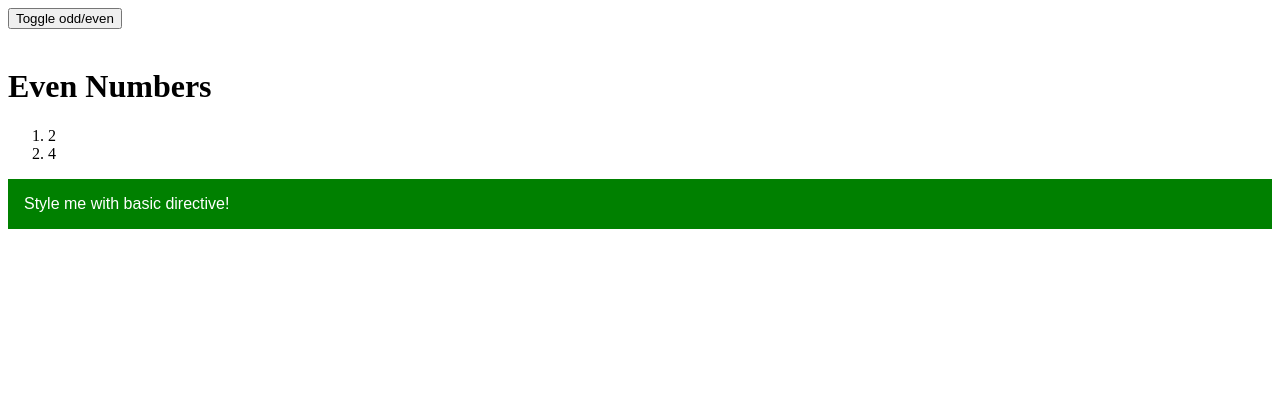
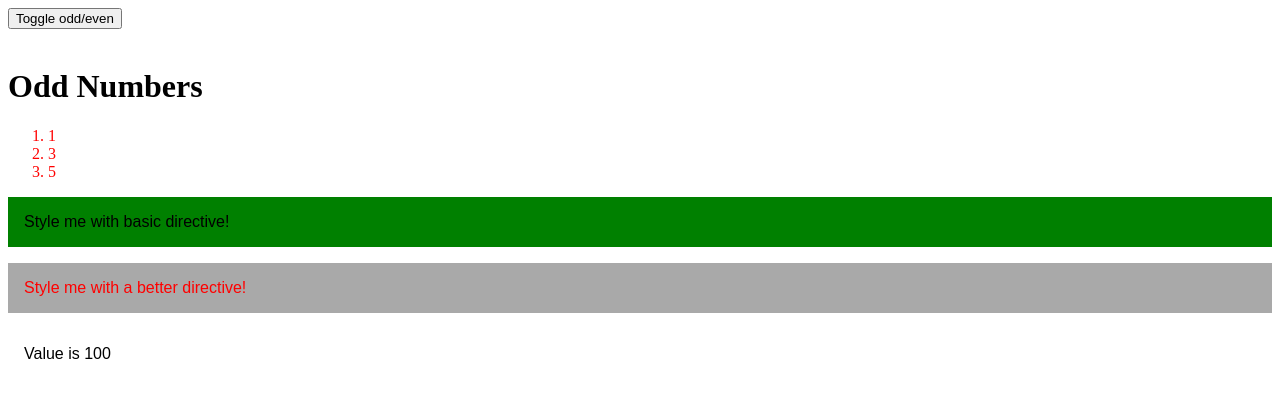
Before and after one commit to MattBilyeu/coding-practice, an Angular app in the folder angular-course/: page / in a window 1280 px wide. Both pictures are taken after a click on the button "Toggle odd/even". Shown: the top 398 px of the page. Built offline with nearby package versions, Linux system fonts and the light colour scheme.

Commit message:
Directives
Brushing up on directives

```diff
--- a/angular-course/src/app/app.component.css
+++ b/angular-course/src/app/app.component.css
@@ -4,6 +4,6 @@
 
 p {
     padding: 1rem;
-    color: white;
+    /* color: white; */
     font-family: sans-serif
 }
--- a/angular-course/src/app/app.component.html
+++ b/angular-course/src/app/app.component.html
@@ -3,7 +3,7 @@
     <div class="col-xs-12">
       <button class="btn btn-primary" (click)="onlyOdd = !onlyOdd">Toggle odd/even</button>
       <br><br>
-      <div *ngIf="onlyOdd">
+      <!-- <div *ngIf="onlyOdd">
         <h1>Odd Numbers</h1>
         <ol class="list-group">
           <li class="list-group-item" *ngFor="let odd of oddNumbers" [ngClass]="{odd: odd % 2 !== 0}">
@@ -18,9 +18,23 @@
             {{ even }}
           </li>
         </ol>
+      </div> -->
+      <div *appUnless="onlyOdd">
+        <h1>Odd Numbers</h1>
+        <ol class="list-group">
+          <li class="list-group-item" *ngFor="let odd of oddNumbers" [ngClass]="{odd: odd % 2 !== 0}">
+            {{ odd }}
+          </li>
+        </ol>
       </div>
     </div>
     <p appBasicHighlight>Style me with basic directive!</p>
-    <p appBetterHighlight>Style me with a better directive!</p>
+    <p appBetterHighlight [primaryColor]="'red'" [secondaryColor]="'darkgrey'">Style me with a better directive!</p>
+    <div [ngSwitch]="value">
+      <p *ngSwitchCase="5">Value is 5</p>
+      <p *ngSwitchCase="10">Value is 10</p>
+      <p *ngSwitchCase="100">Value is 100</p>
+      <p *ngSwitchDefault>Value is Default</p>
+    </div>
   </div>
 </div>
--- a/angular-course/src/app/app.component.ts
+++ b/angular-course/src/app/app.component.ts
@@ -1,14 +1,25 @@
-import { Component } from '@angular/core';
+import { Component, OnInit } from '@angular/core';
 import { CommonModule } from '@angular/common';
 
 @Component({
   selector: 'app-root',
   templateUrl: './app.component.html',
-  styleUrl: './app.component.css'
+  styleUrls: ['./app.component.css']
 })
-export class AppComponent {
+export class AppComponent implements OnInit {
   title = 'angular-course';
   evenNumbers = [2, 4];
   oddNumbers = [1, 3, 5];
-  onlyOdd = true
+  onlyOdd = true;
+  value = 10;
+
+  ngOnInit() {
+    console.log('Initialized')
+    const array = [5, 10, 100];
+    setInterval(()=> {
+      let i = Math.floor(Math.random()*3);
+      console.log('Interval: ', array[i])
+      this.value = array[i]
+    }, 2000)
+  }
 }
--- a/angular-course/src/app/app.module.ts
+++ b/angular-course/src/app/app.module.ts
@@ -6,12 +6,14 @@ import { AppComponent } from './app.component';
 import { CommonModule } from '@angular/common';
 import { BasicHighlightDirective } from './shared/basic-highlight.directive';
 import { BetterHighlightDirective } from './shared/better-highlight.directive';
+import { UnlessDirective } from './shared/unless.directive';
 
 @NgModule({
   declarations: [
     AppComponent,
     BasicHighlightDirective,
-    BetterHighlightDirective
+    BetterHighlightDirective,
+    UnlessDirective
   ],
   imports: [
     BrowserModule,
--- a/angular-course/src/app/shared/better-highlight.directive.ts
+++ b/angular-course/src/app/shared/better-highlight.directive.ts
@@ -1,25 +1,34 @@
+import { Input } from '@angular/core';
 import { Directive, ElementRef, HostBinding, HostListener, OnInit, Renderer2 } from '@angular/core';
 
 @Directive({
   selector: '[appBetterHighlight]'
 })
 export class BetterHighlightDirective implements OnInit {
-
+  @Input() primaryColor: string = 'blue';
+  @Input() secondaryColor: string = 'white';
+  @HostBinding('style.backgroundColor') backgroundColor: string = this.secondaryColor;
+  @HostBinding('style.color') color: string = this.primaryColor;
 
   constructor(private renderer: Renderer2,
               private elRef: ElementRef) { }
 
   ngOnInit() {
-
+    this.backgroundColor = this.secondaryColor;
+    this.color = this.primaryColor
   }
 
   @HostListener('mouseenter') mouseOver(eventData: Event) {
-    this.renderer.setStyle(this.elRef.nativeElement, 'background-color', 'blue')
-    this.renderer.setStyle(this.elRef.nativeElement, 'color', 'white')
+    // this.renderer.setStyle(this.elRef.nativeElement, 'background-color', 'blue')
+    // this.renderer.setStyle(this.elRef.nativeElement, 'color', 'white')
+    this.backgroundColor = this.primaryColor;
+    this.color = this.secondaryColor
   }
 
   @HostListener('mouseleave') mouseleave(eventData: Event) {
-    this.renderer.setStyle(this.elRef.nativeElement, 'background-color', 'transparent')
-    this.renderer.setStyle(this.elRef.nativeElement, 'color', 'blue')
+    // this.renderer.setStyle(this.elRef.nativeElement, 'background-color', 'transparent')
+    // this.renderer.setStyle(this.elRef.nativeElement, 'color', 'blue')
+    this.backgroundColor = this.secondaryColor;
+    this.color = this.primaryColor
   }
 }
--- /dev/null
+++ b/angular-course/src/app/shared/unless.directive.ts
@@ -0,0 +1,18 @@
+import { Directive, Input, TemplateRef, ViewContainerRef } from '@angular/core';
+
+@Directive({
+  selector: '[appUnless]'
+})
+export class UnlessDirective {
+  @Input() set appUnless(condition: boolean) {
+    if (!condition) {
+      this.vcRef.createEmbeddedView(this.templateRef)
+    } else {
+      this.vcRef.clear();
+    }
+  }
+
+  constructor(private templateRef: TemplateRef<any>,
+              private vcRef: ViewContainerRef) { }
+
+}
--- a/angular-course/tsconfig.json
+++ b/angular-course/tsconfig.json
@@ -4,7 +4,7 @@
   "compilerOptions": {
     "outDir": "./dist/out-tsc",
     "forceConsistentCasingInFileNames": true,
-    "strict": true,
+    "strict": false,
     "noImplicitOverride": true,
     "noPropertyAccessFromIndexSignature": true,
     "noImplicitReturns": true,
```
